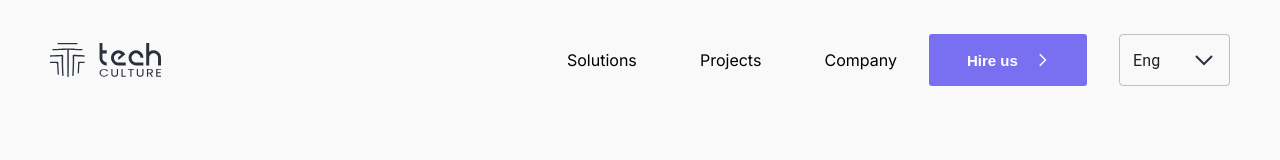
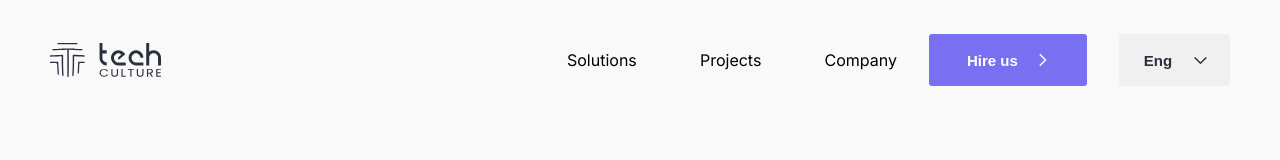
Before and after one commit to DrannikovVladimir/tech, a React (Create React App) app: page / in a window 1280 px wide. Shown: the top 160 px of the page. Built offline with nearby package versions, Linux system fonts and the light colour scheme.

Commit message:
Added select language

```diff
--- a/src/components/Header/Header.jsx
+++ b/src/components/Header/Header.jsx
@@ -1,14 +1,14 @@
 import * as React from 'react';
-import MenuItem from '@mui/material/MenuItem';
-import Select from '@mui/material/Select';
 import { Link } from 'react-router-dom';
 import cn from 'classnames';
 import ArrowDown from '../icons/ArrowDown';
-import './HeaderStyle.scss';
+//components
 import logo from '../../assets/icons/logo.svg';
 import BlockchainMenu from './components/BlockchainMenu/BlockchainMenu';
 import CompanyMenu from './components/CompanyMenu/CompanyMenu';
-
+import Language from './components/Language/Language';
+//styles
+import './HeaderStyle.scss';
 
 const Header = () => {
   const [language, setLanguage] = React.useState('eng');
@@ -85,16 +85,7 @@ const Header = () => {
               <button className="button-hireus" type="button">Hire us</button>
             </div>
             <div className="language-wrapper">
-              <Select
-                labelId="language"
-                value={language}
-                onChange={handleChange}
-                sx={{ borderColor: "transparent", width: "100%", height: "52px", backgroundColor: "#F9F9F9" }}
-                IconComponent={ArrowDown}
-              >
-                <MenuItem value={'eng'}>Eng</MenuItem>
-                <MenuItem value={'rus'}>Rus</MenuItem>
-              </Select>
+              <Language />
             </div>
           </nav>
         </div>
--- a/src/components/Header/HeaderStyle.scss
+++ b/src/components/Header/HeaderStyle.scss
@@ -47,9 +47,6 @@
 .menu-list__item {
   position: relative;
   cursor: pointer;
-  &:hover {
-    opacity: 0.6;
-  }
 }
 
 .language-wrapper {
--- /dev/null
+++ b/src/components/Header/components/Language/Language.jsx
@@ -0,0 +1,44 @@
+import * as React from 'react';
+import cn from 'classnames';
+//styles
+import './LanguageStyle.scss';
+
+const Language = () => {
+  const [currentLanguage, setCurrentLanguage] = React.useState('Eng');
+  const [isOpen, setIsOpen] = React.useState(false);
+
+  const handleItemClick = ({ target }) => {
+    setCurrentLanguage(target.getAttribute('data-language'));
+    setIsOpen(false);
+  }
+
+  const handleButtonClick = () => {
+    setIsOpen(!isOpen);
+  }
+
+  const classList = cn('language-list', {
+    'language-list--open': isOpen,
+  });
+
+  const classItemRus = cn('language-list__item', {
+    'language-list__item--current': currentLanguage === 'Rus',
+  });
+
+  const classItemEng = cn('language-list__item', {
+    'language-list__item--current': currentLanguage === 'Eng',
+  });
+
+  return (
+    <div className="language">
+      <button className="language-button" onClick={handleButtonClick}>
+        <span className="language-button__text">{currentLanguage}</span>
+      </button>
+      <ul className={classList}>
+        <li className={classItemEng} onClick={handleItemClick} data-language="Eng">English</li>
+        <li className={classItemRus} onClick={handleItemClick} data-language="Rus">Русский</li>
+      </ul>
+    </div>
+  );
+};
+
+export default Language;
--- /dev/null
+++ b/src/components/Header/components/Language/LanguageStyle.scss
@@ -0,0 +1,89 @@
+.language {
+  position: relative;
+}
+
+.language-button {
+  min-width: 111px;
+  min-height: 52px;
+  padding: 14px 22px;
+  border: none;
+  border-radius: 3px;
+  font-size: 15px;
+  line-height: 21px;
+  color: #2A303D;
+  font-weight: 700;
+  background-color: #f1f0f0;
+  cursor: pointer;
+}
+
+.language-button__text {
+  position: relative;
+  display: block;
+  padding-right: 33px;
+  &::after {
+    content: '';
+    position: absolute;
+    top: 50%;
+    right: 0;
+    transform: translateY(-40%);
+    width: 16px;
+    height: 8px;
+    background-image: url('../../../../assets/icons/arrow-down.svg');
+    background-repeat: no-repeat;
+    background-size: contain;
+    background-position: center;
+  }
+}
+
+.language-list {
+  position: absolute;
+  top: 52px;
+  left: 0;
+  display: none;
+  min-width: 111px;
+  margin: 0;
+  padding: 12px 32px;
+  border-radius: 20px 20px 0px 0px;
+  list-style: none;
+  background-color: #FFFFFF;
+  z-index: 100;
+}
+
+.language-list__item {
+  padding-top: 10px;
+  padding-bottom: 10px;
+  border-bottom: 1px solid #EDEEEF;
+  font-size: 18px;
+  line-height: 28px;
+  font-weight: 700;
+  &:last-child {
+    padding-bottom: 0;
+    border-bottom: none;
+  }
+}
+
+.language-list__item--current {
+  color: #F0B270;
+}
+
+.language-list--open {
+  display: block;
+}
+
+@media (max-width: 820px) {
+  .language-button {
+    width: 100%;
+  }
+
+  .language-button__text {
+    display: inline-block;
+  }
+
+  .language-list {
+    width: 100%;
+  }
+
+  .language-list__item {
+    text-align: center;
+  }
+}
```
